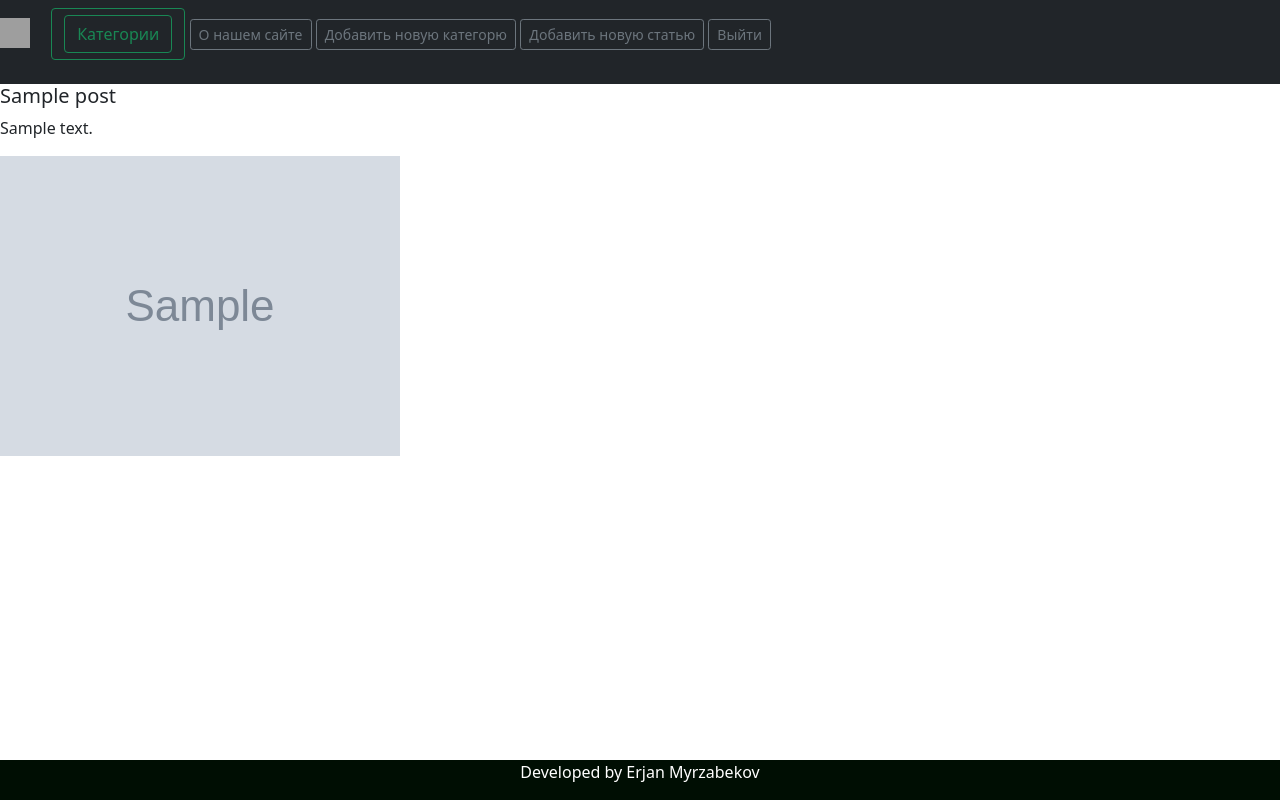
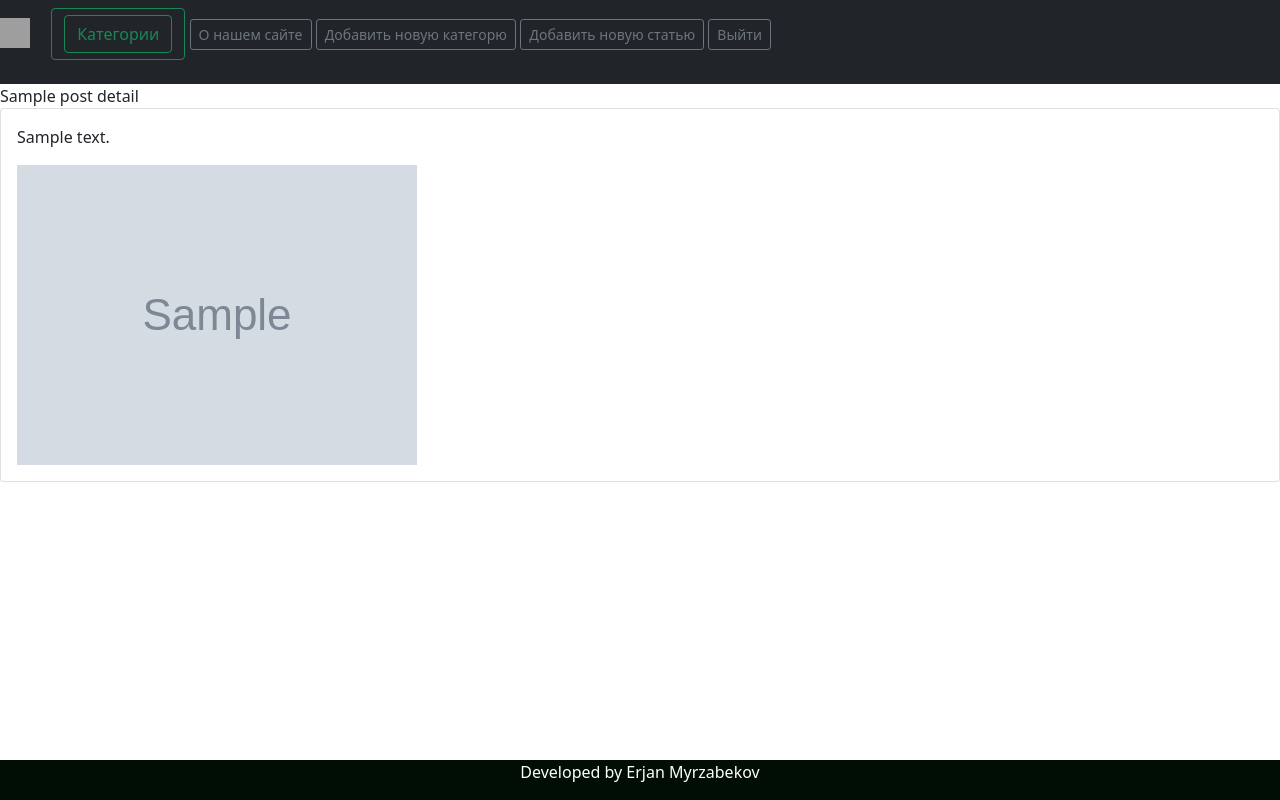
Before and after one commit to emyrzabekov/cloneWikiHW5_2, a Django app: template templates/post_detail.html in a window 1280 px wide. Run offline with Django 3.2, Linux system fonts and the light colour scheme; the template is opened without the code that fills it: most values are stand-ins (such as "Sample title", 1, 10 or a date in 2020); grey boxes marked "Sample" are stand-in pictures; grey boxes are pictures that could not be loaded.

Commit message:
added project and app

```diff
--- a/templates/post_detail.html
+++ b/templates/post_detail.html
@@ -2,15 +2,17 @@
 {% load static %}
 
 {% block content %}
-
-<div class="detail_card">
-<!--    {% for post in posts_list %}-->
-    <div class="detail_card-body">
-        <h5 class="card-title">{{post.title}}</h5>
+{{post_detail.title}}
+<div class="card">
+    {% for post in post_detail %}
+    <div class="card-body">
+<!--        <h5 class="card-title">{{post.title}}</h5>-->
         <p class="card-text">{{post.body}}</p>
         <img src={{post.image}}>
     </div>
-<!--    {% endfor %}-->
+    {% endfor %}
 </div>
 
+
+
 {% endblock  %}
```
Also changed, not shown: templates/posts_list.html (line endings or trailing spaces).
